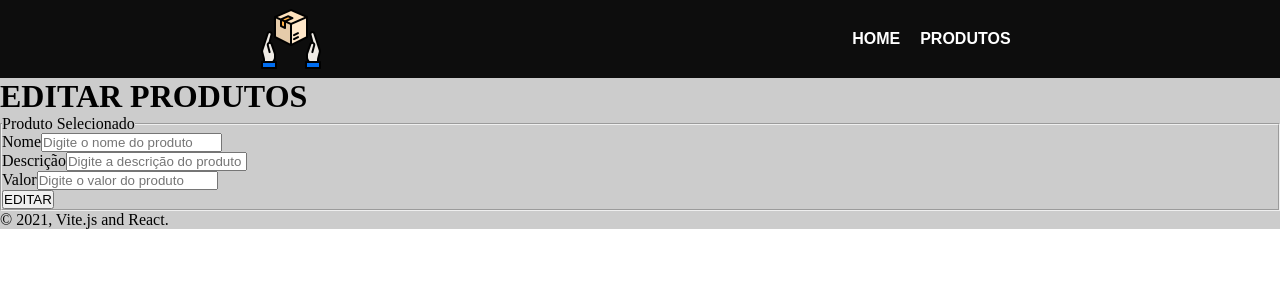
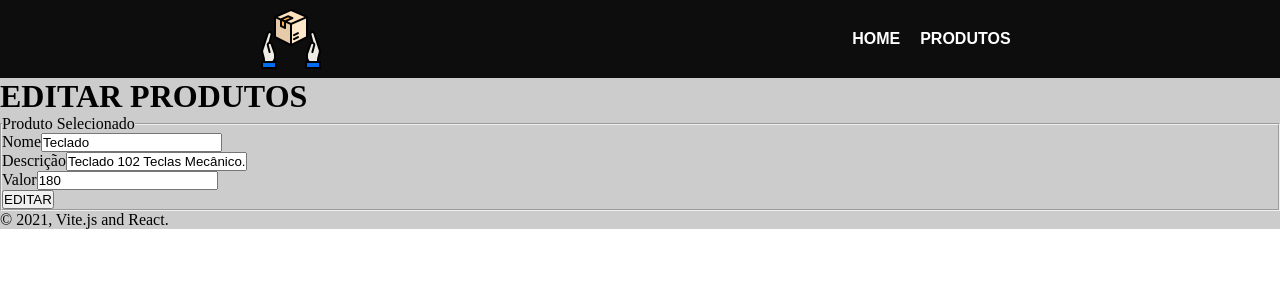
Before and after one commit to alecarlosjesus/my-project-app-espg, a React (Vite) app: page /editar/produtos/1 in a window 1280 px wide. Shown: the top 300 px of the page. Built offline with nearby package versions, Linux system fonts and the light colour scheme; data requests are answered from the project's data file.

Commit message:
Form preenchido com useState produto.

```diff
--- a/src/routes/EditarProdutos.jsx
+++ b/src/routes/EditarProdutos.jsx
@@ -1,18 +1,24 @@
 
 import { useParams } from 'react-router-dom';
-import { useEffect } from 'react';
+import { useEffect, useState } from 'react';
 
 export default function EditarProdutos() {
 
     //Recuperando o parâmetro ID com o HOOK useParams();
     document.title = "EDITAR PRODUTOS";
     const {id} = useParams();
+    const [produto, setProduto] = useState({
+      id:id,
+      nome:'',
+      desc:'',
+      preco:''
+    })
 
     useEffect(() => {
 
       fetch(`http://localhost:5000/produtos/${id}`)
         .then((response)=> response.json())
-        .then((response)=> console.log(response))
+        .then((response)=> setProduto(response))
         .catch(error=> console.log(error))
 
     }, [id])
@@ -27,15 +33,15 @@ export default function EditarProdutos() {
             <legend>Produto Selecionado</legend>
             <div>
               <label htmlFor="idNome">Nome</label>
-              <input type="text" name="nome" id="idNome" placeholder="Digite o nome do produto"/>
+              <input type="text" name="nome" id="idNome" placeholder="Digite o nome do produto" value={produto.nome}/>
             </div>
             <div>
               <label htmlFor="idDesc">Descrição</label>
-              <input type="text" name="desc" id="idDesc" placeholder="Digite a descrição do produto"/>
+              <input type="text" name="desc" id="idDesc" placeholder="Digite a descrição do produto" value={produto.desc}/>
             </div>
             <div>
               <label htmlFor="idPreco">Valor</label>
-              <input type="number" name="preco" id="idPreco" placeholder="Digite o valor do produto"/>
+              <input type="number" name="preco" id="idPreco" placeholder="Digite o valor do produto" value={produto.preco}/>
             </div>
             <div>
               <button>EDITAR</button>
```
